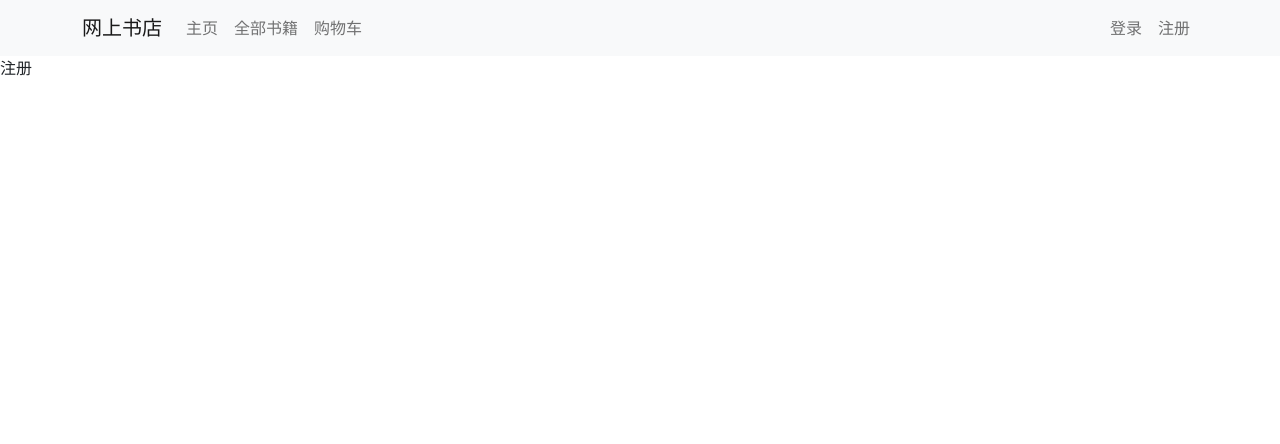
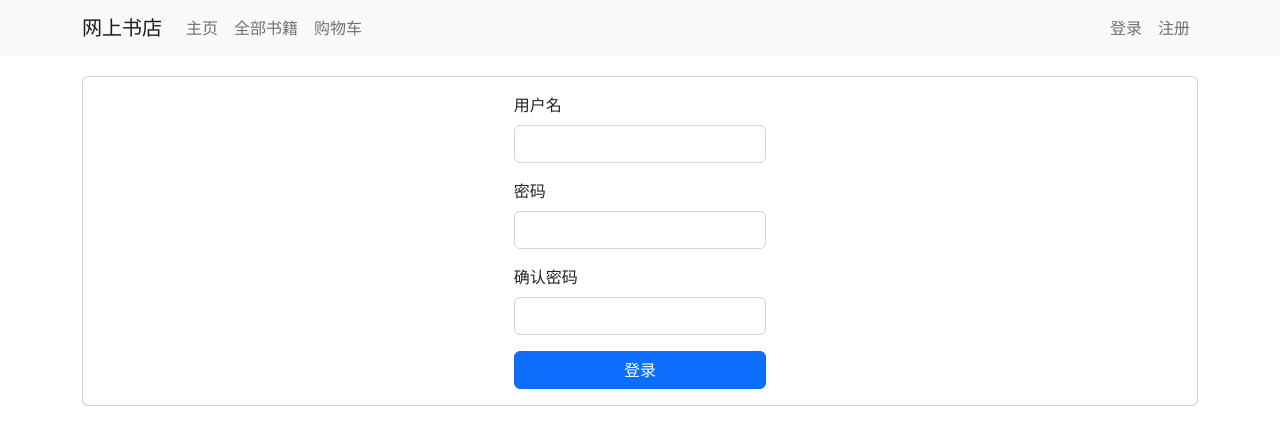
Before and after one commit to uperbilite/j2e-course-proj-web, a Vue app: page /register in a window 1280 px wide. Shown: the top 444 px of the page. Built offline with nearby package versions, Linux system fonts and the light colour scheme.

Commit message:
complete register module

```diff
--- a/src/views/RegisterView.vue
+++ b/src/views/RegisterView.vue
@@ -1,14 +1,94 @@
 <template>
-  注册
+  <BaseCard>
+    <div class="row justify-content-md-center">
+      <div class="col-3">
+        <form @submit.prevent="register">
+          <div class="mb-3">
+            <label for="username" class="form-label">用户名</label>
+            <input
+              v-model="username"
+              type="text"
+              class="form-control"
+              id="username"
+            />
+          </div>
+          <div class="mb-3">
+            <label for="password" class="form-label">密码</label>
+            <input
+              v-model="password"
+              type="password"
+              class="form-control"
+              id="password"
+            />
+          </div>
+          <div class="mb-3">
+            <label for="confirmed_password" class="form-label">确认密码</label>
+            <input
+              v-model="confirmed_password"
+              type="password"
+              class="form-control"
+              id="confirmed_password"
+            />
+          </div>
+          <div class="error-message">{{ error_message }}</div>
+          <button type="submit" class="btn btn-primary">登录</button>
+        </form>
+      </div>
+    </div>
+  </BaseCard>
 </template>
 
 <script>
+import BaseCard from "../components/BaseCard.vue";
+import { ref } from "vue";
+import $ from "jquery";
 
 export default {
   name: "RegisterView",
   components: {
+    BaseCard,
+  },
+  setup() {
+    let username = ref("");
+    let password = ref("");
+    let confirmed_password = ref("");
+    let error_message = ref("");
+
+    const register = () => {
+      error_message = ref("");
+
+      $.ajax({
+        url: "http://localhost:8081/register",
+        type: "POST",
+        data: JSON.stringify({
+          username: username.value,
+          password: password.value,
+          confirmedPassword: confirmed_password.value,
+        }),
+        contentType: "application/json;charset=utf-8",
+        success(resp) {
+          console.log(resp);
+        },
+      });
+    };
+
+    return {
+      username,
+      password,
+      confirmed_password,
+      error_message,
+      register,
+    };
   },
 };
 </script>
 
-<style scoped></style>
+<style scoped>
+button {
+  width: 100%;
+}
+
+.error-message {
+  color: red;
+}
+</style>
```
